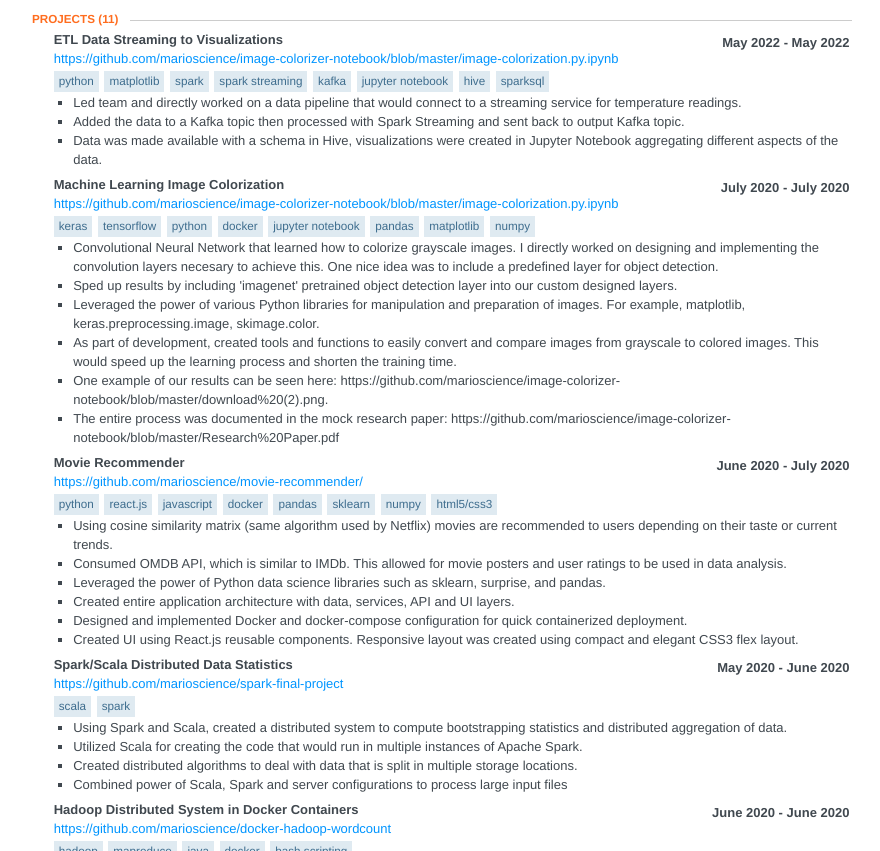
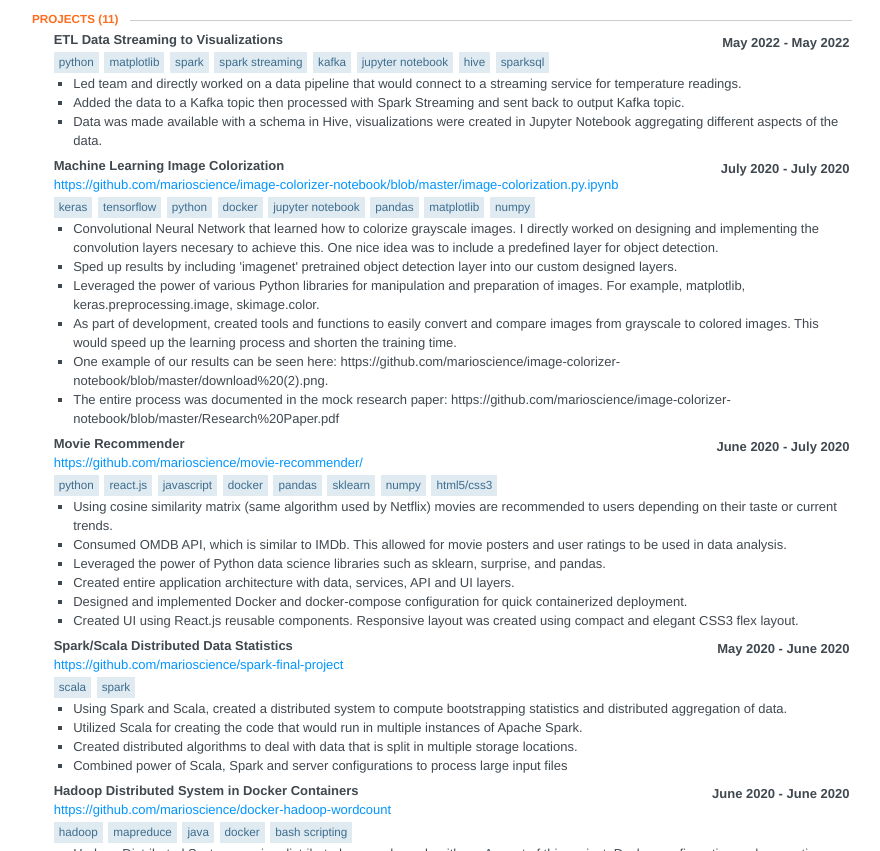
Before and after one commit to marioscience/marioscience.github.io, a website: page index.html in a window 1280 px wide. Shown: the part 1191-2042 px from the top of the page, without its empty margins (198-1078 px from the left). Drawn offline with Linux system fonts and the light colour scheme.

Commit message:
removed website section from project

```diff
--- a/index.html
+++ b/index.html
@@ -1160,9 +1160,9 @@ ul.courses li:hover {
               <span class="endDate"> - May 2022</span>
             </div>
           </header>
-          <span class="website">
-            <a target="_blank" href="https://github.com/marioscience/image-colorizer-notebook/blob/master/image-colorization.py.ipynb">https://github.com/marioscience/image-colorizer-notebook/blob/master/image-colorization.py.ipynb</a>
-          </span>
+<!--          <span class="website">-->
+<!--            <a target="_blank" href="https://github.com/marioscience/image-colorizer-notebook/blob/master/image-colorization.py.ipynb">https://github.com/marioscience/image-colorizer-notebook/blob/master/image-colorization.py.ipynb</a>-->
+<!--          </span>-->
           <ul class="keywords">
               <li>Python</li>
               <li>matplotlib</li>
```
